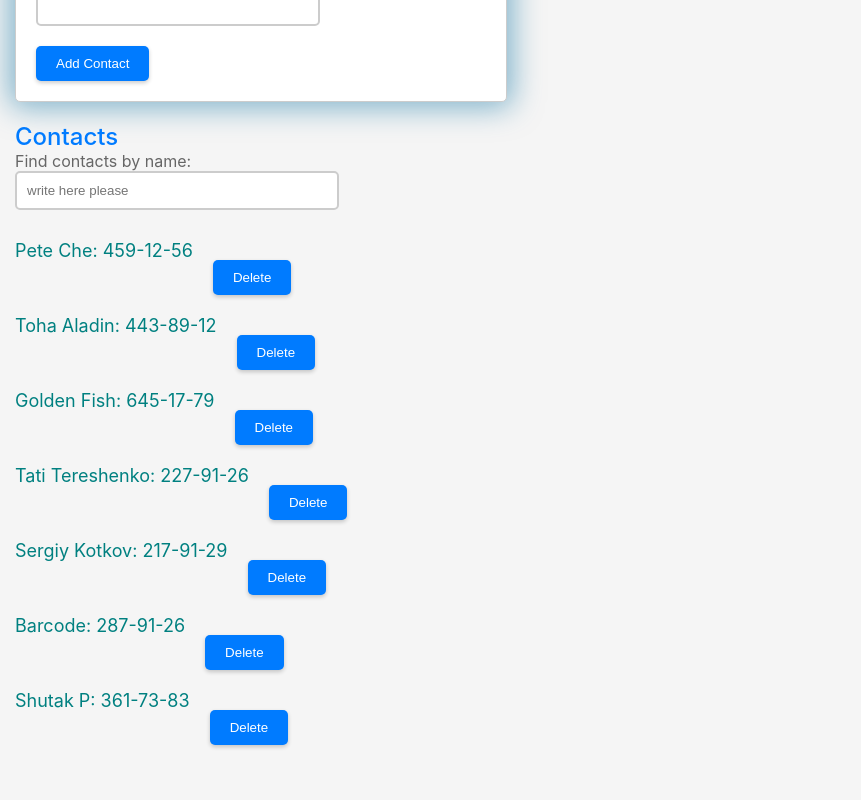
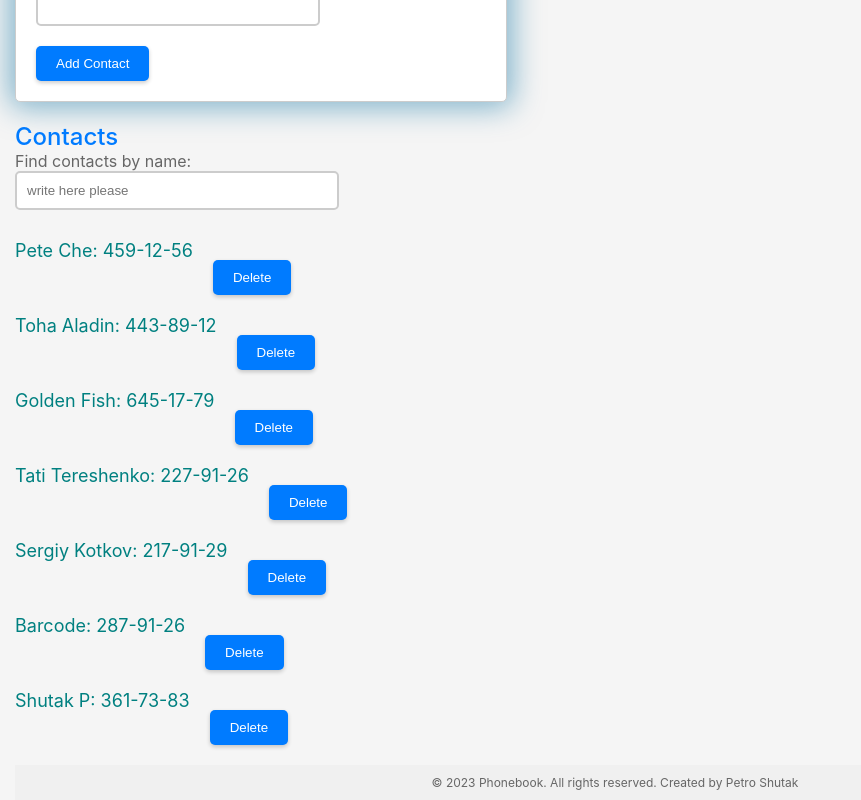
Before and after one commit to PetroShutak/goit-react-hw-02-phonebook, a React (Create React App) app: page / in a window 1280 px wide. Shown: the part 217-1017 px from the top of the page, without its empty margins (0-861 px from the left). Before the commit the page ends 982 px from the top, so only its background shows below. Built offline with nearby package versions, Linux system fonts and the light colour scheme.

Commit message:
added footer
it's not necessary, but I wanted to

```diff
--- a/src/components/App.jsx
+++ b/src/components/App.jsx
@@ -3,6 +3,7 @@ import PropTypes from 'prop-types';
 import ContactForm from './ContactForm/ContactForm';
 import ContactList from './ContactList/ContactList';
 import Filter from './Filter/Filter';
+import Footer from './Footer/Footer';
 import css from './App.module.css';
 
 export class App extends Component {
@@ -61,6 +62,7 @@ export class App extends Component {
           contacts={filteredContacts}
           onDeleteContact={this.handleDeleteContact}
         />
+        <Footer />
       </div>
     );
   }
--- /dev/null
+++ b/src/components/Footer/Footer.jsx
@@ -0,0 +1,17 @@
+import { Component } from "react";
+import css from './Footer.module.css';
+import PropTypes from 'prop-types';
+
+export default class Footer extends Component {
+    render() {
+        return (
+        <div className={css.footer}>
+            <p>© 2023 Phonebook. All rights reserved. Created by Petro Shutak</p>
+        </div>
+        );
+    }
+    }
+
+Footer.propTypes = {
+    children: PropTypes.node,
+};
--- /dev/null
+++ b/src/components/Footer/Footer.module.css
@@ -0,0 +1,7 @@
+.footer {
+    background-color: #f0f0f0;
+    padding: 10px;
+    text-align: center;
+    font-size: 12px;
+    color: #666;
+  }
```
Also changed, not shown: src/components/ContactForm/ContactForm.jsx (+0 -11 lines).
